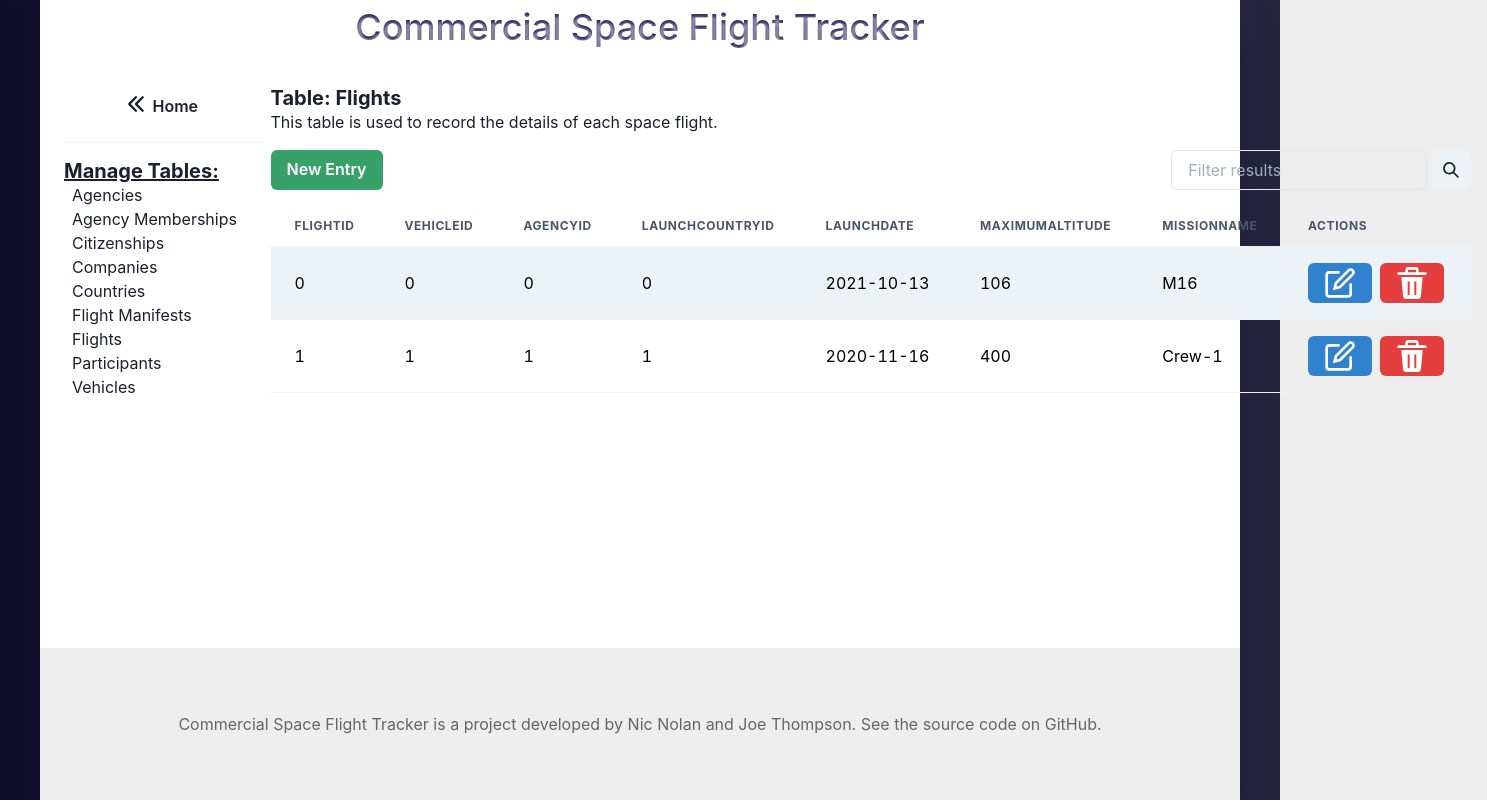
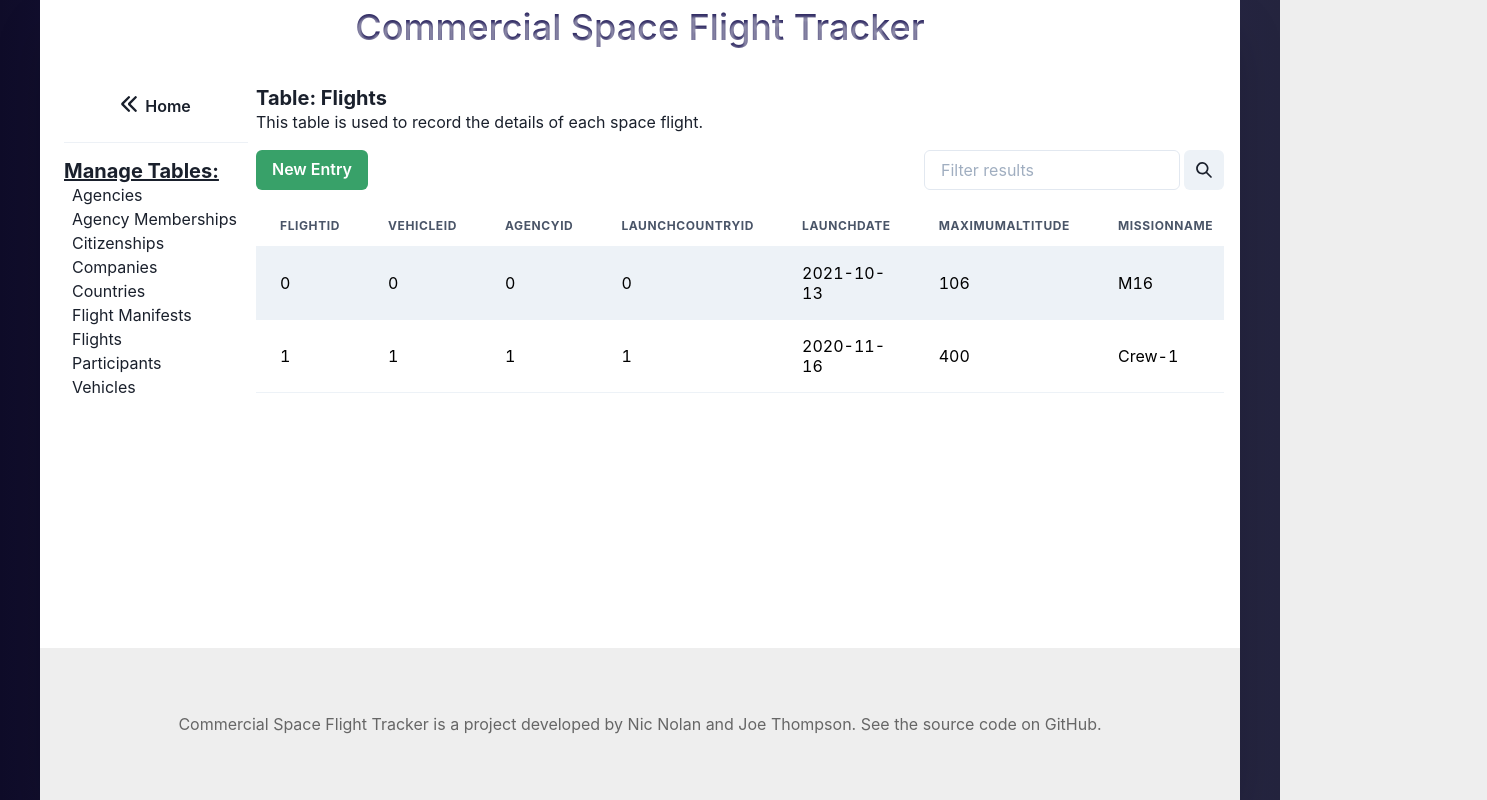
Before and after one commit to NicNol/Commercial-Space-Flight-Tracker, a React app: page /flights in a window 1280 px wide. Shown: the whole page, 1487 px wide, since content can reach past the window. Built offline with nearby package versions, Linux system fonts and the light colour scheme.

Commit message:
Add table scroll horizontally as needed

```diff
--- a/src/components/dataTable.jsx
+++ b/src/components/dataTable.jsx
@@ -1,5 +1,5 @@
 import React from "react";
-import { Table, Thead, Tbody, Tr, Th, Td } from "@chakra-ui/react";
+import { Box, Table, Thead, Tbody, Tr, Th, Td } from "@chakra-ui/react";
 import ActionCell from "./actionCell";
 
 export default function DataTable({
@@ -8,7 +8,7 @@ export default function DataTable({
     displayActions = true,
 }) {
     return (
-        <Table variant={"striped"} color={"black"}>
+        <Table variant={"striped"} color={"black"} w={"100%"}>
             <Thead>
                 <Tr>
                     {columnHeaders.map((header) => {
--- a/src/components/pageWrapper.jsx
+++ b/src/components/pageWrapper.jsx
@@ -29,10 +29,12 @@ export default function PageWrapper({ children }) {
                     w={"100%"}
                 >
                     <Box w={"100%"}>
-                        <Flex w={"100%"} justifyContent={"flex-start"} py={8}>
-                            <Flex px={4} flexGrow={1}>
+                        <Flex w={"100%"} py={8}>
+                            <Flex px={4} w={"100%"}>
                                 <Sidebar />
-                                <Box w={"100%"}>{children}</Box>
+                                <Box flexGrow={1} overflowX={"auto"}>
+                                    {children}
+                                </Box>
                             </Flex>
                         </Flex>
                     </Box>
--- a/src/components/sidebar.jsx
+++ b/src/components/sidebar.jsx
@@ -11,7 +11,9 @@ export default function Sidebar() {
     return (
         <Flex
             h={"100%"}
-            w={"250px"}
+            w={"200px"}
+            maxW={"200px"}
+            minW={"200px"}
             display={["none", null, null, "flex"]}
             px={2}
             flexDirection={"column"}
```
